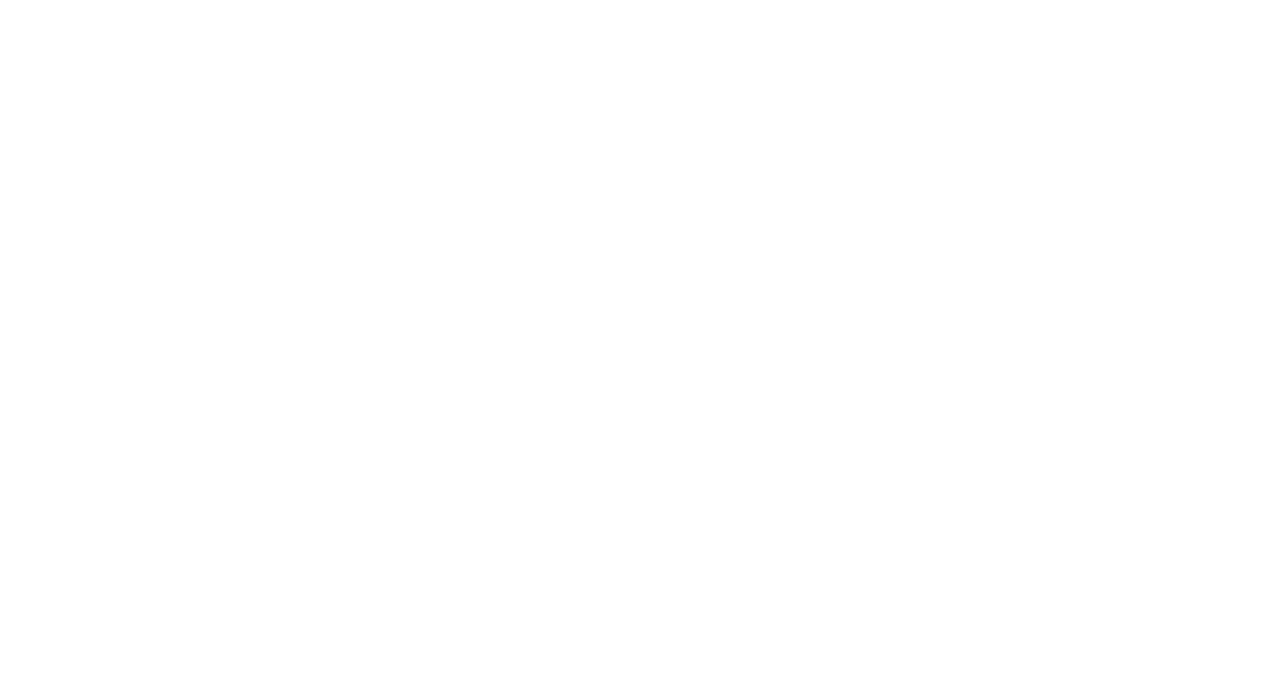
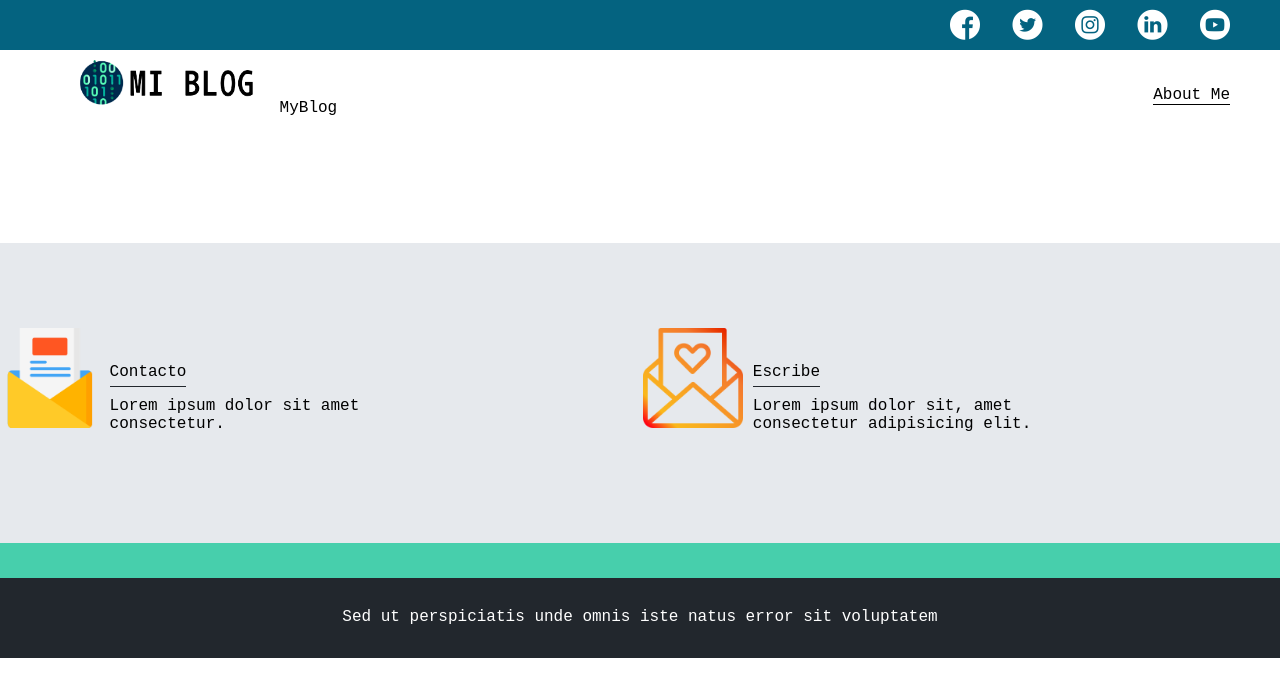
Before and after one commit to JorgeTTor/blog_perfil, a plain HTML site: page perfil.html in a window 1280 px wide. Drawn offline with Linux system fonts and the light colour scheme.

Commit message:
[ADDED] Profile HTML structure

```diff
--- a/css/main.css
+++ b/css/main.css
@@ -259,3 +259,5 @@ footer p {
 .contact-main-container img {
     width: 100px;
 }
+
+/* PERFIL */
--- a/perfil.html
+++ b/perfil.html
@@ -0,0 +1,84 @@
+<!DOCTYPE html>
+<html lang="en">
+<head>
+    <meta charset="UTF-8">
+    <meta http-equiv="X-UA-Compatible" content="IE=edge">
+    <meta name="viewport" content="width=device-width, initial-scale=1.0">
+    <link rel="stylesheet" href="css/main.css">
+    <link rel="stylesheet" href="css/font/flaticon.css">
+    <link rel="preconnect" href="https://fonts.googleapis.com">
+    <link rel="preconnect" href="https://fonts.gstatic.com" crossorigin>
+    <link href="https://fonts.googleapis.com/css2?family=DM+Sans:wght@400;500;700&family=Inter:wght@300;500&family=Lato:wght@300&family=Poppins:wght@300;600&family=Roboto+Slab:wght@400;700&family=Roboto:wght@400;500;700&display=swap" rel="stylesheet">
+    <title>Blogt</title>
+    <title>Document</title>
+</head>
+<body>
+    <header>
+        <section class="header-icons-container">
+         <div class="icons">
+             <a href="/"><span class="flaticon-001-facebook"></span></a>
+             <a href="/"><span class="flaticon-013-twitter-1"></span></a>
+             <a href="/"><span class="flaticon-011-instagram"></span></a>
+             <a href="/"><span class="flaticon-010-linkedin"></span></a>
+             <a href="/"><span class="flaticon-008-youtube"></span></a>
+         </div>
+        </section>
+        <nav>
+            <section class="nav-logo-container">
+             <a href=""><img src="/blog_perfil/assets/MI_BLOGnobg.png" alt="logo Mi Blog codigo binario" > MyBlog</a>
+            </section>
+            <section class="profile-link">
+                <a href=".perfile.html">About Me</a>
+            </section>
+        </nav>
+     </header>
+
+     <main>
+       <section class="profile-main-container">
+            <div class="grid-container">
+                <div>
+                    <img src="" alt="">
+                </div>
+                <div>
+                    <h2></h2>
+                    <p></p>
+                </div>
+            </div>
+       </section>
+       <section class="profile-main-projects">
+            <div class="grid-container">
+                <h3></h3>
+                <div class="projects-main-container">
+                    <article class="project-container">
+                        <h4></h4>
+                        <p></p>
+                    </article>
+                </div>
+            </div>
+       </section>
+
+        <section class="contact-main-container">
+            <div class="contact-left">
+                <img src="/blog_perfil/assets/newsletter.png" alt="logo email">
+                <div>
+                    <a href="">Contacto</a>
+                    <p>Lorem ipsum dolor sit amet consectetur.</p>
+                </div>
+            </div>
+            <div class="contact-right"c>
+                <img src="/blog_perfil/assets/love.png" alt="love like">
+                <div >
+                    <a>Escribe</a>
+                    <p>Lorem ipsum dolor sit, amet consectetur adipisicing elit.</p>
+                </div>
+            </div>
+        </section>
+     </main>
+
+     <footer>
+        <p>Sed ut perspiciatis unde omnis iste natus error sit voluptatem</p>
+
+    </footer>
+
+</body>
+</html>
```
